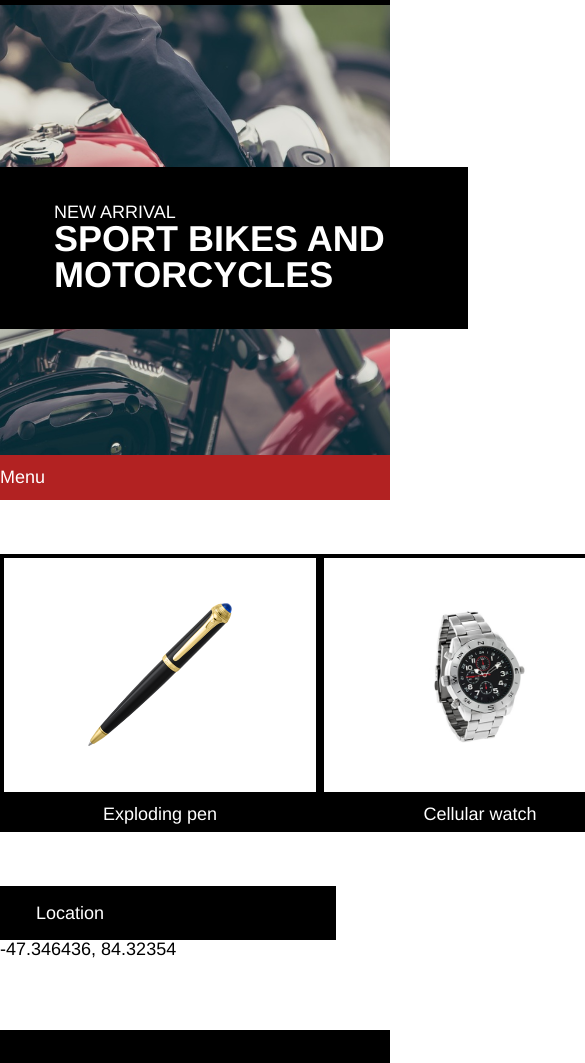
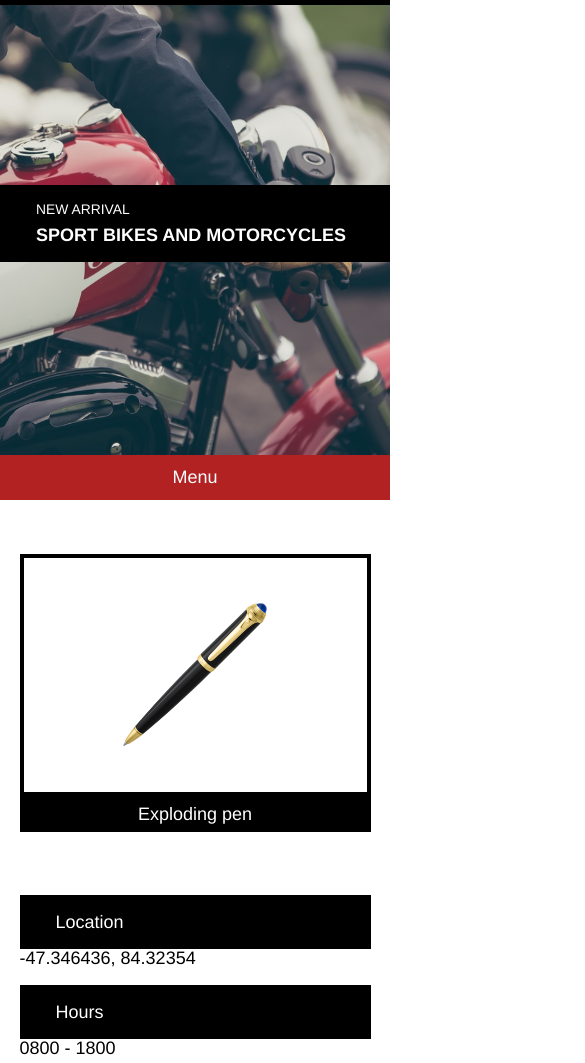
Before and after one commit to willoncio/secret-agent, a plain HTML site: page index.html in a window 390 px wide. Shown: the part 37-1100 px from the top of the page, 585 px wide, since content can reach past the window. Drawn offline with Linux system fonts and the light colour scheme.

Commit message:
mobile-queries_faulty-menu-possitioning

```diff
--- a/index.html
+++ b/index.html
@@ -57,13 +57,13 @@
           </div>
           <span>Exploding pen</span>
         </div>
-        <div class="teaser">
+        <div class="teaser watch">
           <div class="image">
             <img src="./resources/images/watch.png" alt="Watch">
           </div>
           <span>Cellular watch</span>
         </div>
-        <div class="teaser">
+        <div class="teaser glasses">
           <div class="image">
             <img src="./resources/images/glasses.png" alt="Glasses">
           </div>
--- a/resources/style.css
+++ b/resources/style.css
@@ -8,9 +8,8 @@ html {
 /* CSS boxing */
 
 .container {
-  width: 960px;
+  max-width: 960px;
   display: flex;
-  margin: auto;
 }
 
 /* Header */
@@ -48,6 +47,7 @@ h1 {
   font-size: 2rem;
   font-weight: bold;
   text-transform: uppercase;
+  padding-top: 0.5rem;
 }
 
 
@@ -182,4 +182,69 @@ nav.mobile {
     display: none;
   }
 
+  .mobile ul {
+    display: flex;
+    justify-content: center;
+    }
+
+ .glasses {
+   display: none;
+ }
+
 }
+
+
+@media only screen and (max-width: 470px) {
+  .watch {
+      display: none;
+    }
+
+  .glasses {
+      display: none;
+    }
+
+  .teaser {
+      width: 90%;
+    }
+
+  .products {
+      justify-content: center;
+    }
+
+    .header-text {
+      padding: 1rem 2rem;
+      margin-top: 10rem;
+    }
+
+    h2 {
+      font-size: 0.77rem;
+    }
+
+    h1 {
+      font-size: 1rem;
+      padding-top: 0.5rem;
+    }
+
+    .location-and-hours {
+      display: flex;
+      flex-wrap: wrap;
+    }
+
+    .teaser-text {
+      width: 90%;
+      margin: 0.5rem auto;
+
+    }
+
+    span.white {
+      padding-top: 0.15rem;
+    }
+
+    footer {
+      justify-content: center;
+    }
+
+
+
+
+  }
```
